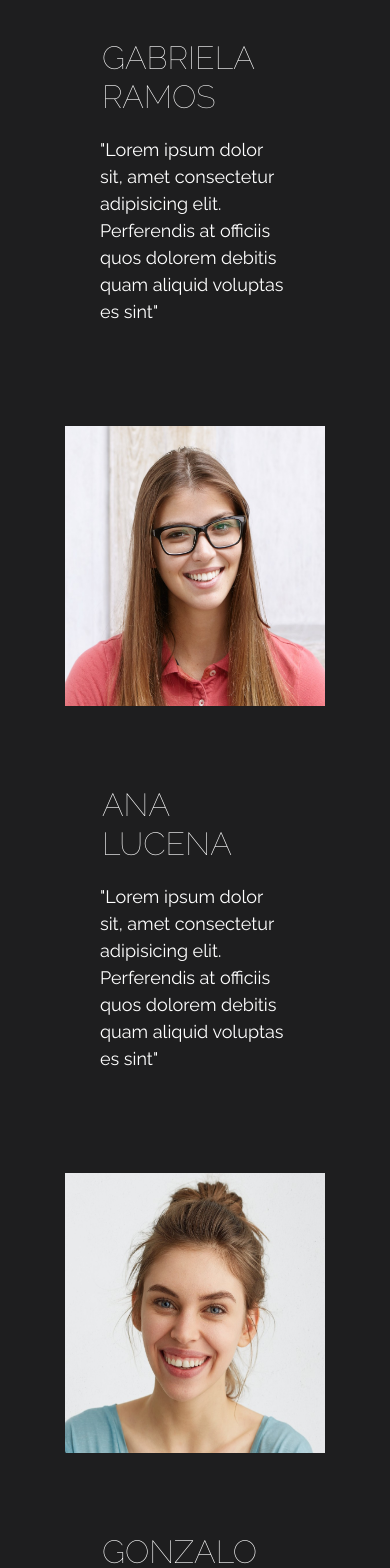
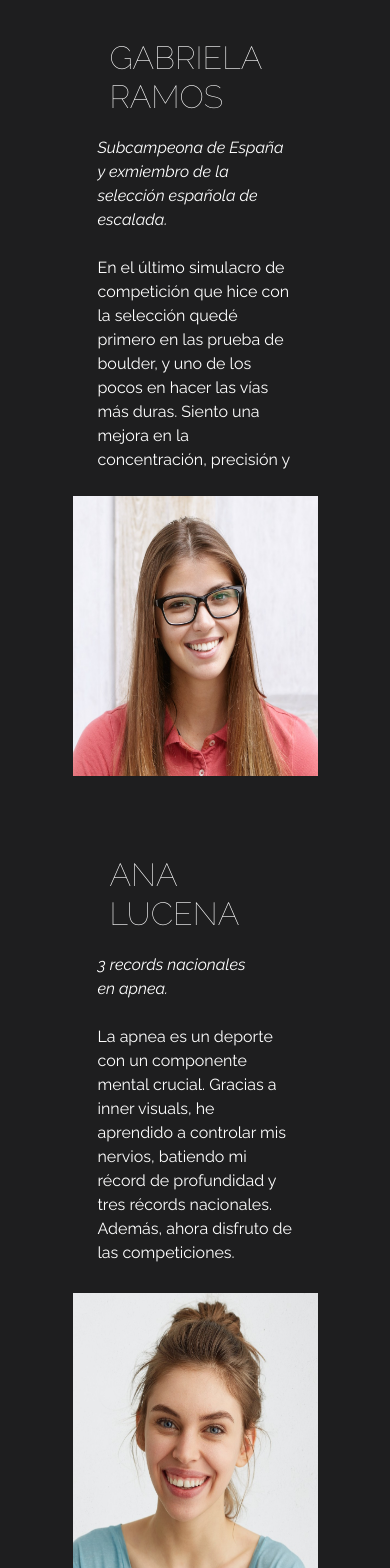
Before and after one commit to GabrielaRamos79/inner_visual_final_project, a React (Vite) app in the folder client/InnerVisual/: page / in a window 390 px wide. Shown: the part 2840-4408 px from the top of the page. Built offline with nearby package versions, Linux system fonts and the light colour scheme.

Commit message:
Add changes in review component

```diff
--- a/client/InnerVisual/src/components/review/Review.jsx
+++ b/client/InnerVisual/src/components/review/Review.jsx
@@ -1,68 +1,144 @@
-import React from 'react';
-import './review.css'
-import review1 from '../../assets/img/review1.jpg';
-import review2 from '../../assets/img/review2.jpg';
-import review3 from '../../assets/img/review3.jpg';
-import review4 from '../../assets/img/review4.jpg'
-import review5 from '../../assets/img/review5.jpg';
-import review6 from '../../assets/img/review6.jpg';
-import { Carousel } from 'react-bootstrap';
-import 'bootstrap/dist/css/bootstrap.min.css';
+import React from "react";
+import "./review.css";
+import review1 from "../../assets/img/review1.jpg";
+import review2 from "../../assets/img/review2.jpg";
+import review3 from "../../assets/img/review3.jpg";
+import review4 from "../../assets/img/review4.jpg";
+import review5 from "../../assets/img/review5.jpg";
+import review6 from "../../assets/img/review6.jpg";
+import { Carousel } from "react-bootstrap";
+import "bootstrap/dist/css/bootstrap.min.css";
 
 
 const Review = () => {
-
   return (
     <>
-      <section className='reviewSection'>
-        <h2 className='titleReview'>reseñas</h2>
+      <section className="reviewSection">
+        <h2 className="titleReview">reseñas</h2>
         <Carousel>
           <Carousel.Item>
-            <div className='cardsReview'>
-              <div className='card1Review'>
-                <h3 className='cardName'>Aitor </h3>
-                <h3 className='cardSurname'>Martínez </h3>
-                <p className='cardP'>En el último simulacro de competición que hice con la selección quedé primero en las prueba de boulder, y uno de los pocos en hacer las vías más duras. Siento una mejora en la concentración, precisión y técnica</p>
-                <img className='review1' src={review1} alt="hombre moreno con barba" />
+            <div className="cardsReview">
+              <div className="card1Review">
+                <h3 className="cardName">Aitor</h3>
+                <h3 className="cardSurname">Martínez</h3>
+                <p className="cardP uno">
+                  <em>
+                    Subcampeón de España y exmiembro de la selección española de
+                    escalada.
+                  </em>
+                  <br></br>
+                  <br></br>En el último simulacro de competición que hice con la
+                  selección quedé primero en las prueba de boulder, y uno de los
+                  pocos en hacer las vías más duras. Siento una mejora en la
+                  concentración, precisión y técnica.
+                </p>
+                <img
+                  className="review1"
+                  src={review1}
+                  alt="hombre moreno con barba"
+                />
               </div>
-
-              <div className='card2Review'>
-                <h3 className='cardName'>Fran </h3>
-                <h3 className='cardSurname'>Quesada </h3>
-                <p className='cardP'>La apnea es un deporte con un componente mental crucial. Gracias a inner visuals, he aprendido a controlar mis nervios, batiendo mi récord de profundidad y tres récords nacionales. Además, ahora disfruto de las competiciones.</p>
-                <img className='review2' src={review2} alt="hombre sonriente pelo rizado" />
+              <div className="card2Review">
+                <h3 className="cardName">Fran</h3>
+                <h3 className="cardSurname">Quesada</h3>
+                <p className="cardP dos">
+                  <em>
+                    3 records nacionales<br></br> en apnea.
+                  </em>
+                  <br></br>
+                  <br></br>La apnea es un deporte con un componente mental
+                  crucial. Gracias a inner visuals, he aprendido a controlar mis
+                  nervios, batiendo mi récord de profundidad y tres récords
+                  nacionales. Además, ahora disfruto de las competiciones.
+                </p>
+                <img
+                  className="review2"
+                  src={review2}
+                  alt="hombre sonriente pelo rizado"
+                />
               </div>
-
-              <div className='card3Review'>
-                <h3 className='cardName'>Bárbara </h3>
-                <h3 className='cardSurname'>Bergbauer </h3>
-                <p className='cardP'>Noté una enorme diferencia en mi capacidad para estar presente y no dejar que la frustración o el cansancio me superaran en momentos clave. Seguiré trabajando esta parte de mí misma y estoy seguro de que lograré mejores resultados.</p>
-                <img className='review3' src={review3} alt="mujer sonriente pelirroja" />
+              <div className="card3Review">
+                <h3 className="cardName">Bárbara</h3>
+                <h3 className="cardSurname">Bergbauer</h3>
+                <p className="cardP tres">
+                  <em>
+                    2x campeona de Europa y 1x subcampeona de Europa en
+                    Brazilian Jiujitsu
+                  </em>
+                  <br></br>
+                  <br></br>Noté una enorme diferencia en mi capacidad para estar
+                  presente y no dejar que la frustración o el cansancio me
+                  superaran en momentos clave. Seguiré trabajando esta parte de
+                  mí misma y estoy seguro de que lograré mejores resultados.
+                </p>
+                <img
+                  className="review3"
+                  src={review3}
+                  alt="mujer sonriente pelirroja"
+                />
               </div>
             </div>
           </Carousel.Item>
-
           <Carousel.Item>
-            <div className='cardsReview'>
-              <div className='card4Review'>
-                <h3 className='cardName'>Gabriela</h3>
-                <h3 className='cardSurname'>Ramos</h3>
-                <p className='cardP'>"Lorem ipsum dolor sit, amet consectetur adipisicing elit. Perferendis at officiis quos dolorem debitis quam aliquid voluptas es sint"</p>
-                <img className='review4' src={review4} alt="mujer con gafas pasta negra, pelo largo liso" />
+            <div className="cardsReview">
+              <div className="card4Review">
+                <h3 className="cardName">Gabriela</h3>
+                <h3 className="cardSurname">Ramos</h3>
+                <p className="cardP cuatro">
+                  <em>
+                    Subcampeona de España y exmiembro de la selección española
+                    de escalada.
+                  </em>
+                  <br></br>
+                  <br></br>En el último simulacro de competición que hice con la
+                  selección quedé primero en las prueba de boulder, y uno de los
+                  pocos en hacer las vías más duras. Siento una mejora en la
+                  concentración, precisión y técnica.
+                </p>
+                <img
+                  className="review4"
+                  src={review4}
+                  alt="mujer con gafas pasta negra, pelo largo liso"
+                />
               </div>
-
-              <div className='card5Review'>
-                <h3 className='cardName'>ana</h3>
-                <h3 className='cardSurname'>lucena</h3>
-                <p className='cardP'>"Lorem ipsum dolor sit, amet consectetur adipisicing elit. Perferendis at officiis quos dolorem debitis quam aliquid voluptas es sint"</p>
-                <img className='review5' src={review5} alt="mujer sonriente moño recogido" />
+              <div className="card5Review">
+                <h3 className="cardName">ana</h3>
+                <h3 className="cardSurname">lucena</h3>
+                <p className="cardP cinco">
+                  <em>
+                    3 records nacionales<br></br> en apnea.
+                  </em>
+                  <br></br>
+                  <br></br>La apnea es un deporte con un componente mental
+                  crucial. Gracias a inner visuals, he aprendido a controlar mis
+                  nervios, batiendo mi récord de profundidad y tres récords
+                  nacionales. Además, ahora disfruto de las competiciones.
+                </p>
+                <img
+                  className="review5"
+                  src={review5}
+                  alt="mujer sonriente moño recogido"
+                />
               </div>
-
-              <div className='card6Review'>
-                <h3 className='cardName'>Gonzalo</h3>
-                <h3 className='cardSurname'>Parra</h3>
-                <p className='cardP'>"Lorem ipsum dolor sit, amet consectetur adipisicing elit. Perferendis at officiis quos dolorem debitis quam aliquid voluptas es sint"</p>
-                <img className='review6' src={review6} alt="hombre sonriente barbudo pelirrojo" />
+              <div className="card6Review">
+                <h3 className="cardName">Gonzalo</h3>
+                <h3 className="cardSurname">Parra</h3>
+                <p className="cardP seis">
+                  <em>
+                    2x campeón de Europa y 1x subcampeón de Europa en Brazilian
+                    Jiujitsu
+                  </em>
+                  <br></br>
+                  <br></br>Noté una enorme diferencia en mi capacidad para estar
+                  presente y no dejar que la frustración o el cansancio me
+                  superaran en momentos clave. Seguiré trabajando esta parte de
+                  mí misma y estoy seguro de que lograré mejores resultados.
+                </p>
+                <img
+                  className="review6"
+                  src={review6}
+                  alt="hombre sonriente barbudo pelirrojo"
+                />
               </div>
             </div>
           </Carousel.Item>
@@ -71,5 +147,4 @@ const Review = () => {
     </>
   );
 };
-
-export default Review
+export default Review;
--- a/client/InnerVisual/src/components/review/review.css
+++ b/client/InnerVisual/src/components/review/review.css
@@ -52,12 +52,10 @@
     color: white;
     text-align: left;
     margin-bottom: 40px;
-    height: 150px;
+    height: 210px;
     overflow: hidden;
     text-overflow: ellipsis;
-
 }
-
 
 .review1,
 .review2,
@@ -83,10 +81,9 @@
     top: 50px;
 }
 
-
 @media screen and (max-width: 1260px) {
     .reviewSection {
-        height: 650px;
+        height: 720px;
     }
 
     .review1,
@@ -109,10 +106,9 @@
     }
 
     .cardP {
-        height: 200px;
+        height: 282px;
     }
 }
-
 
 @media screen and (max-width: 950px) {
     .titleReview {
@@ -120,8 +116,8 @@
     }
 
     .reviewSection {
-        height: 800px;
-        margin-bottom: 130px;
+        height: 850px;
+        margin-bottom: 230px;
     }
 
     .cardsReview {
@@ -130,7 +126,7 @@
 
     .cardP {
         padding: 0 30px;
-        height: 270px;
+        height: 550px;
     }
 
     .cardName,
@@ -149,9 +145,17 @@
         height: 200px;
     }
 
+    .uno,
+    .dos,
+    .tres,
+    .cuatro,
+    .cinco,
+    .seis {
+        height: 420px;
+    }
 }
 
-@media screen and (max-width: 924px) {
+@media screen and (max-width: 931px) {
 
     .review1,
     .review2,
@@ -164,26 +168,29 @@
     }
 
     .cardP {
+        font-size: 16px;
         padding: 0 35px;
     }
 
     .cardName,
     .cardSurname {
-
         padding: 0 37px;
     }
 
-
     .reviewSection {
-        height: 750px;
+        height: 920px;
         margin-bottom: 150px;
     }
 }
 
-
 @media screen and (max-width: 700px) {
     .reviewSection {
-        height: 2300px;
+        height: 2550px;
+        margin-bottom: 210px;
+    }
+
+    .cardP {
+        height: 630px;
     }
 
     .cardsReview {
@@ -218,4 +225,72 @@
     .carousel-indicators [data-bs-target] {
         margin-bottom: 70px;
     }
+
+    .card1Review,
+    .card2Review,
+    .card3Review,
+    .card4Review,
+    .card5Review,
+    .card6Review {
+        max-width: 275px;
+    }
+
+    .uno,
+    .cuatro {
+        height: 380px;
+    }
+
+    .dos,
+    .cinco {
+        height: 320px;
+    }
+
+    .tres,
+    .seis {
+        height: 410px;
+    }
+
+    @media screen and (max-width: 490px) {
+        .reviewSection {
+            height: 2500px;
+            margin-bottom: 150px;
+        }
+
+        .cardP {
+            height: 510px;
+            padding: 0 25px;
+        }
+
+        .card2Review .carpP {
+            height: 300px;
+        }
+
+        .card3Review .cardP {
+            margin-bottom: 40px;
+        }
+
+        .card1Review,
+        .card2Review,
+        .card3Review,
+        .card4Review,
+        .card5Review,
+        .card6Review {
+            max-width: 265px;
+        }
+
+        .uno,
+        .cuatro {
+            height: 340px;
+        }
+
+        .dos,
+        .cinco {
+            height: 320px;
+        }
+
+        .tres,
+        .seis {
+            height: 355px;
+        }
+    }
 }
```
